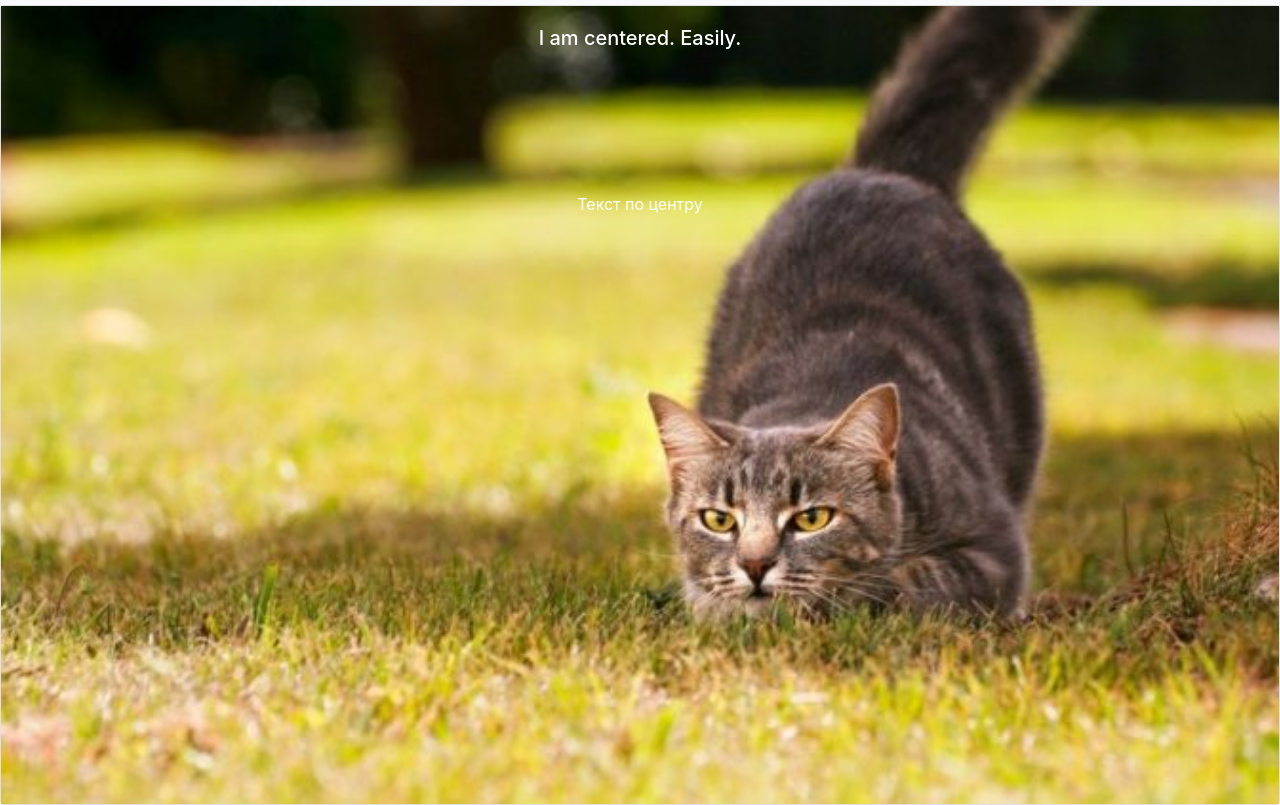
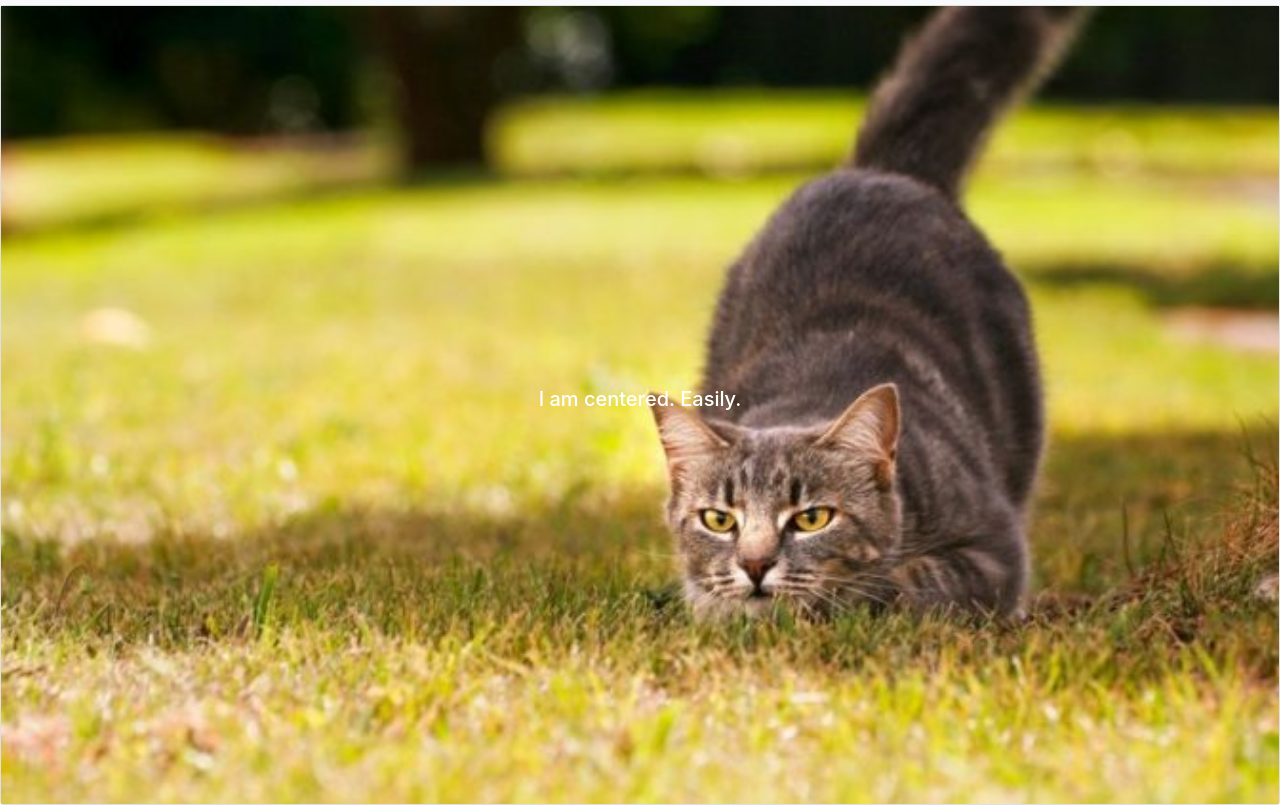
Before and after one commit to iJustWantTooSee/FrontendForum, a website: page Frontend12/wwwroot/Index.html in a window 1280 px wide. Shown: the part 51-856 px from the top of the page. Drawn offline with Linux system fonts and the light colour scheme.

Commit message:
наконец-то текст по центру

```diff
--- a/Frontend12/wwwroot/Index.html
+++ b/Frontend12/wwwroot/Index.html
@@ -48,15 +48,8 @@
     <main>
         <div class="card text-white " >
             <img class="img-fluid" src="img/headerCat.jpg" alt="Responsive image">
-            <div class="card-img-overlay">
-                <h5 class="card-title text-center align-items-center">I am centered. Easily.</h5>
-                <div class="row">
-                    <div class="col my">
-                        <div class="d-flex justify-content-center align-items-center" style="height:300px;">
-                            <p class="text-center">Текст по центру</p>
-                        </div>
-                    </div>
-                </div>
+            <div class="card-img-overlay row ">
+                <div class="col my-auto mx-auto"><h5 class="card-title text-center">I am centered. Easily.</h5></div>
             </div>
         </div>
     </main>
```
